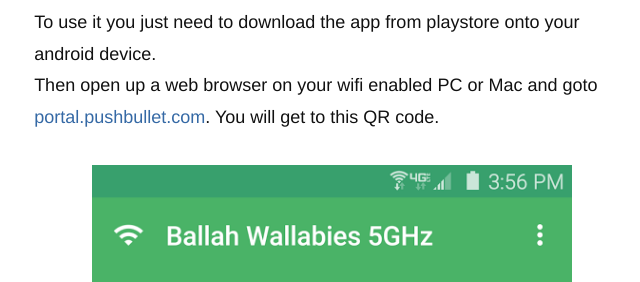
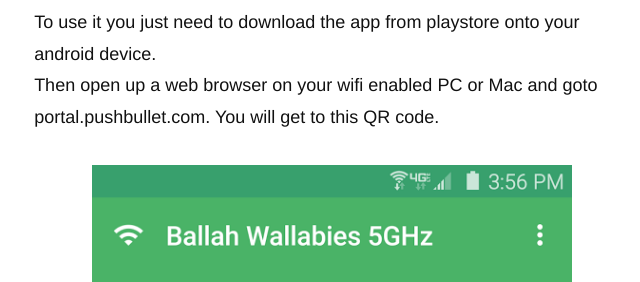
Before and after one commit to teksavant/teksavant.github.io, a Jekyll site: the page built from _posts/2015-06-23-portal-wifi-file-transfer-review.markdown, in a window 1280 px wide and 900 px high, scrolled down 1165 px. Shown: the part 185-467 px from the top of the window, without its empty margins (308-948 px from the left). Built offline with Jekyll 4.4.1, drawn with Linux system fonts in a browser that asks for light colours; nearby versions of some CDN libraries; Markdown is read by kramdown in place of the engine named in the settings; comment, search, counter and statistics services are not loaded; part of the change alters nothing that is shown.

```diff
--- a/_posts/2015-06-23-portal-wifi-file-transfer-review.markdown
+++ b/_posts/2015-06-23-portal-wifi-file-transfer-review.markdown
@@ -7,7 +7,7 @@ image: Portal-review-header.jpg
 <p class="intro"><span class="dropcap">P</span>ushbullet last week announced a new app called <a href="https://play.google.com/store/apps/details?id=com.pushbullet.android.portal&hl=en">Portal</a>. Portal is a file sharing app to send files from your computer to your android device. There are many such apps already available in Google Play Store but let's see what sets this new app apart from other contenders. </p>
 
 <p>Portal makes transferring pictures, videos, and other files from your computer onto your phone simple.</p>
-<p>To use it you just need to download the app from playstore onto your android device.<br>Then open up a web browser on your wifi enabled PC or Mac and goto <a href="portal.pushbullet.com">portal.pushbullet.com</a>. You will get to this QR code.</p>
+<p>To use it you just need to download the app from playstore onto your android device.<br>Then open up a web browser on your wifi enabled PC or Mac and goto portal.pushbullet.com. You will get to this QR code.</p>
 
 <div style="width: 60%; margin: 10px auto;"><img src="/assets/blog-img/portal-scan-qr.png" alt="QR code"></div>
 
```
